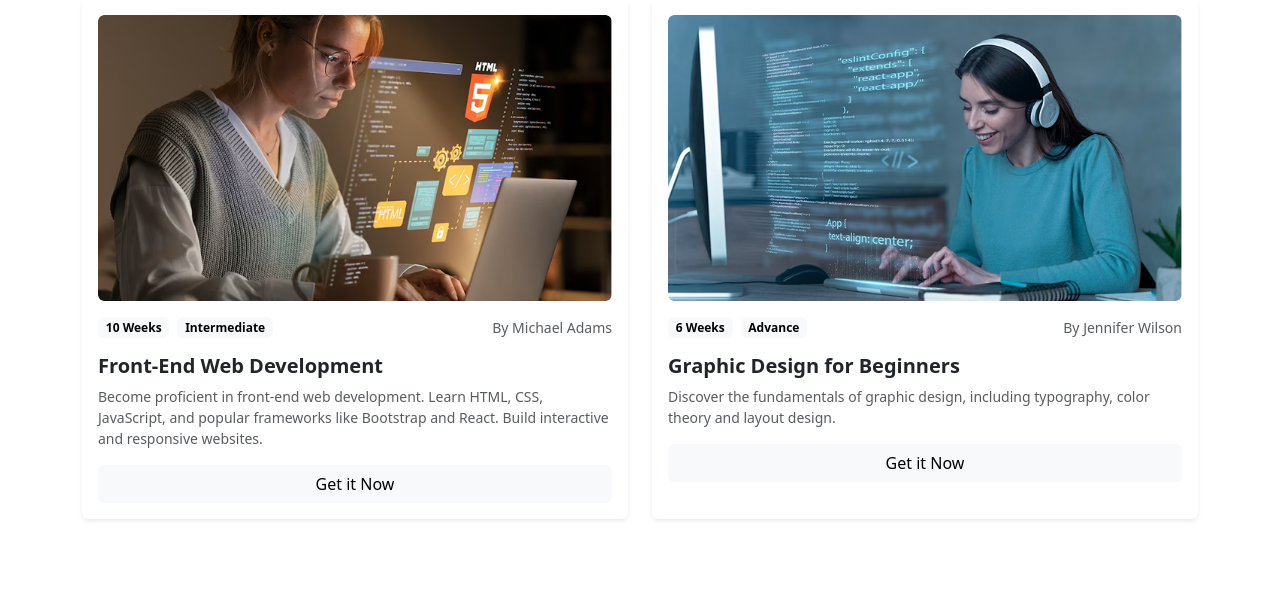
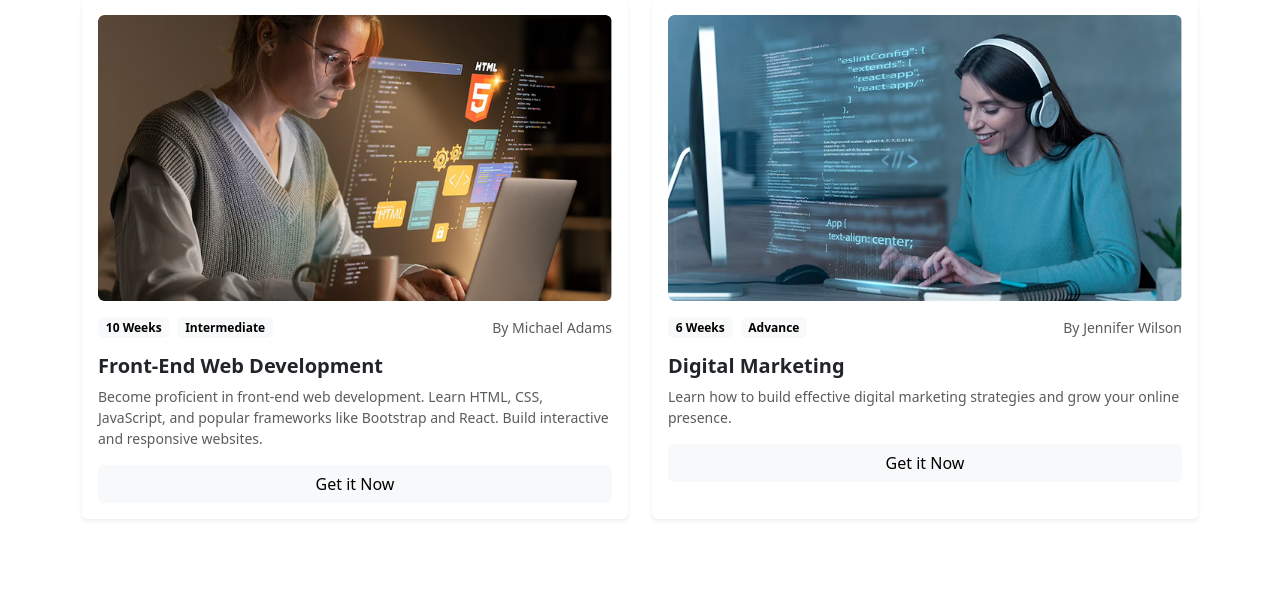
Before and after one commit to EsraaBisher/Team-1-Website, a PHP site: page / in a window 1280 px wide. Shown: the part 1900-2513 px from the top of the page. Run offline with PHP 8.4, Linux system fonts and the light colour scheme.

Commit message:
Update home page

```diff
--- a/index.php
+++ b/index.php
@@ -352,12 +352,11 @@ include "header.php" ;
 
 
                             <h5 class="fw-bold">
-                                Graphic Design for Beginners
+                                Digital Marketing
                             </h5>
 
                             <p class="text-muted small fw-medium">
-                                Discover the fundamentals of graphic design,
-                                including typography, color theory and layout design.
+                               Learn how to build effective digital marketing strategies and grow your online presence.
                             </p>
 
 
```
